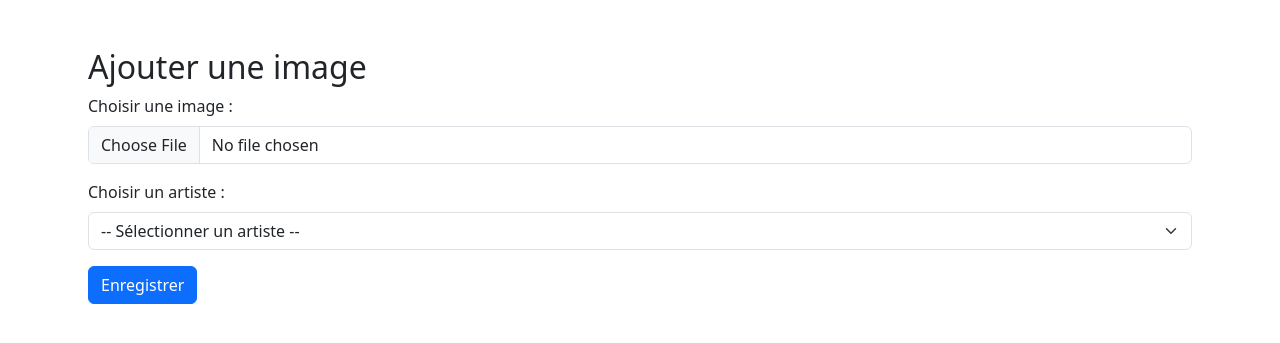
After one commit to HeyYoPIerre/zineterreursnocturnes, a Laravel app: template resources/views/dashboard/images/create.blade.php in a window 1280 px wide. The commit adds this page. Shown: the top 343 px of the page. Run offline with Laravel 12, Linux system fonts and the light colour scheme; the template is opened without the code that fills it, so the values that code supplies are empty.

Commit message:
fonction create + vue pour images

```diff
--- a/app/Http/Controllers/ImageController.php
+++ b/app/Http/Controllers/ImageController.php
@@ -28,7 +28,8 @@ class ImageController extends Controller
      */
     public function create()
     {
-        //
+        $artistes = Artiste::all();
+        return view('dashboard.images.create', compact('artistes'));
     }
 
     /**
--- /dev/null
+++ b/resources/views/dashboard/images/create.blade.php
@@ -0,0 +1,39 @@
+@extends('layouts.app')
+
+@section('content')
+<div class="container">
+    <h2>Ajouter une image</h2>
+
+    @if(session('success'))
+        <div class="alert alert-success">
+            {{ session('success') }}
+        </div>
+    @endif
+
+    <form action="{{ route('images.store') }}" method="POST" enctype="multipart/form-data">
+        @csrf
+        <div class="mb-3">
+            <label for="image" class="form-label">Choisir une image :</label>
+            <input type="file" class="form-control" name="image" id="image" required>
+            @error('image')
+                <div class="text-danger">{{ $message }}</div>
+            @enderror
+        </div>
+
+        <div class="mb-3">
+            <label for="artiste_id" class="form-label">Choisir un artiste :</label>
+            <select class="form-select" name="artiste_id" id="artiste_id" required>
+                <option value="">-- Sélectionner un artiste --</option>
+                @foreach($artistes as $artiste)
+                    <option value="{{ $artiste->id }}">{{ $artiste->nom }}</option>
+                @endforeach
+            </select>
+            @error('artiste_id')
+                <div class="text-danger">{{ $message }}</div>
+            @enderror
+        </div>
+
+        <button type="submit" class="btn btn-primary">Enregistrer</button>
+    </form>
+</div>
+@endsection
--- a/resources/views/dashboard/index.blade.php
+++ b/resources/views/dashboard/index.blade.php
@@ -8,9 +8,10 @@
     @endif
     <div class="card">
         <div class="card">
-            <header class="card-header">
+            <header class="card-header d-flex align-items-center">
                 <p class="card-header-title">Artistes</p>
                 <a class="button is-info" href="{{ route('artistes.create') }}">Créer un artiste</a>
+                <a class="button is-success" href="{{ route('images.create') }}">Ajouter une image</a>
             </header>
             <div class="card-content">
                 <div class="content">
```
Also changed, not shown: resources/views/dashboard/show.blade.php (+2 -2 lines).
